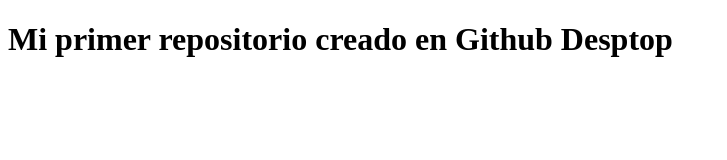
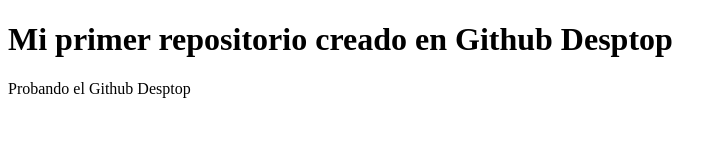
Before and after one commit to 006Julio/JsCamp-Midu, a plain HTML site: page index.html in a window 1280 px wide. Shown: the whole page, without its empty margins (0-727 px from the left). Drawn offline with Linux system fonts and the light colour scheme.

Commit message:
Segundo commit

```diff
--- a/index.html
+++ b/index.html
@@ -7,5 +7,8 @@
 </head>
 <body>
     <h1>Mi primer repositorio creado en Github Desptop</h1>
+    <p>
+        Probando el Github Desptop
+    </p>
 </body>
 </html>
```
